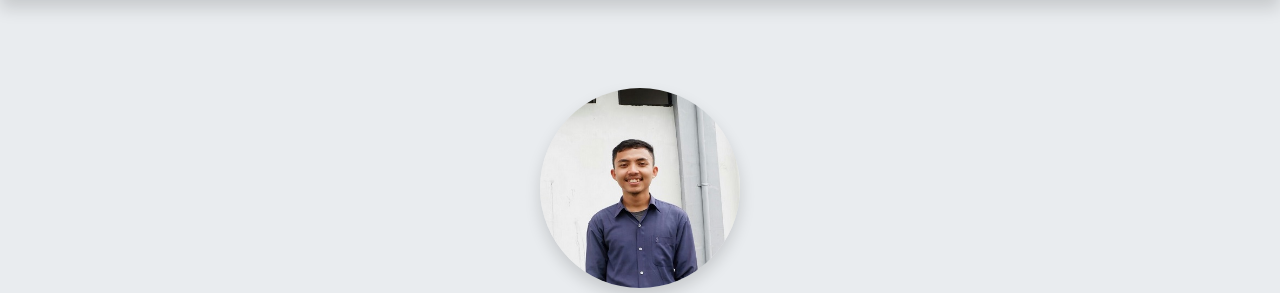
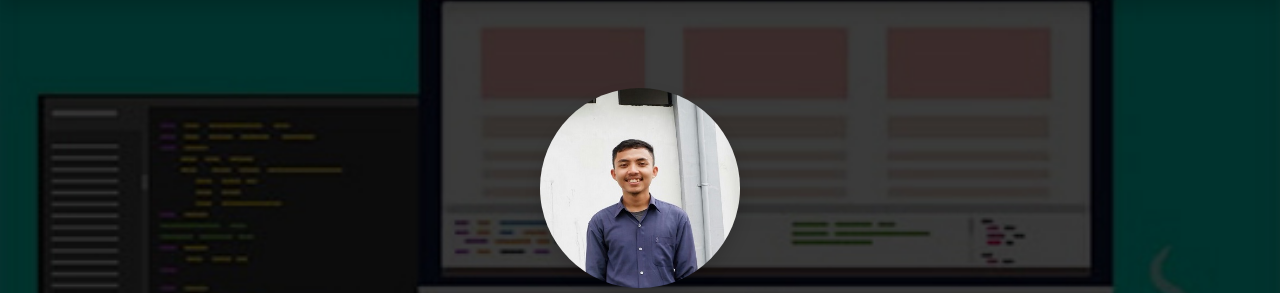
Before and after one commit to abdulgapur15/portofolio, a plain HTML site: page index.html in a window 1280 px wide. Shown: the part 56-349 px from the top of the page. Drawn offline with Linux system fonts and the light colour scheme; files whose address does not match are found by name.

Commit message:
Update style.css

```diff
--- a/style.css
+++ b/style.css
@@ -25,7 +25,7 @@ hr{
 }
 
 .jumbotron{
-	background-image: url(../img/front.jpg);
+	background-image: url(../front.jpg);
 	background-size: cover;
 	height: 600px;
 	width: 100%;
```
